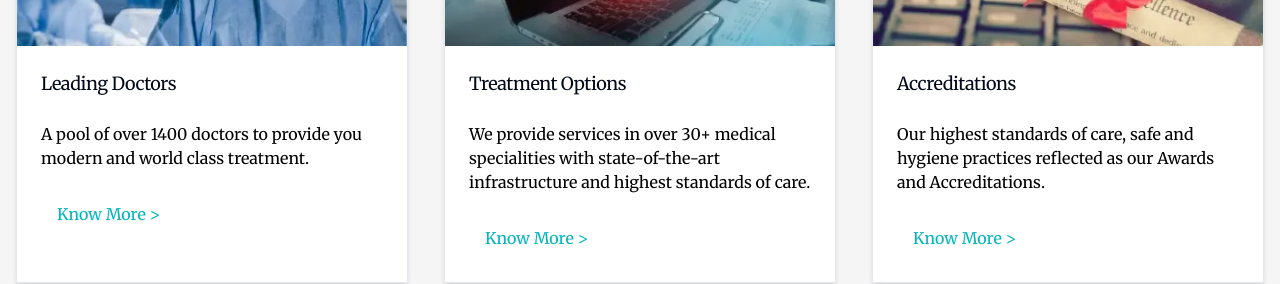
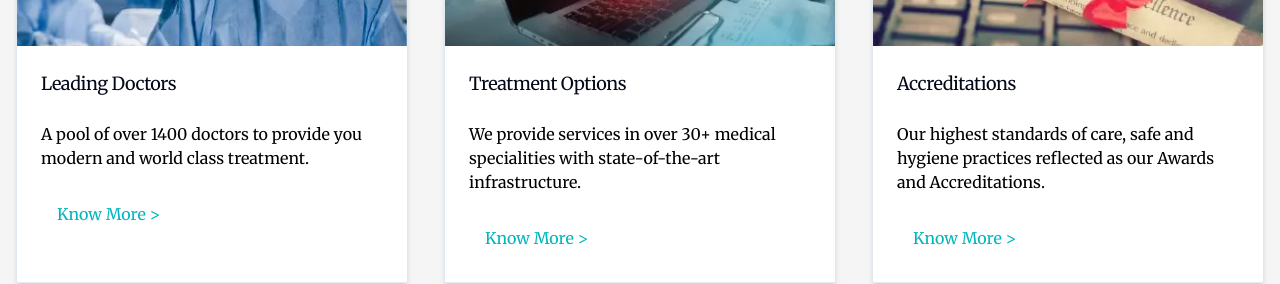
Before and after one commit to sowmya1066/nextCare, a Next.js app: page / in a window 1280 px wide. Shown: the part 1260-1544 px from the top of the page. Built offline with nearby package versions, Linux system fonts and the light colour scheme.

Commit message:
button ui variants

```diff
--- a/src/components/WhyCareHospitals.js
+++ b/src/components/WhyCareHospitals.js
@@ -14,7 +14,7 @@ export default function WhyCareHospitals() {
     },
     {
       title: "Treatment Options",
-      description: "We provide services in over 30+ medical specialities with state-of-the-art infrastructure and highest standards of care.",
+      description: "We provide services in over 30+ medical specialities with state-of-the-art infrastructure.",
       image: TreatmentOptions,
     },
     {
--- a/src/components/ui/button.jsx
+++ b/src/components/ui/button.jsx
@@ -17,7 +17,7 @@ const buttonVariants = cva(
         secondary:
           "bg-secondary text-secondary-foreground hover:bg-secondary/80",
         ghost: "hover:bg-accent hover:text-accent-foreground",
-        link: "text-primary underline-offset-4 hover:underline",
+        link: "text-primary underline-offset-4 hover:no-underline",
       },
       size: {
         default: "h-10 px-4 py-2",
```
